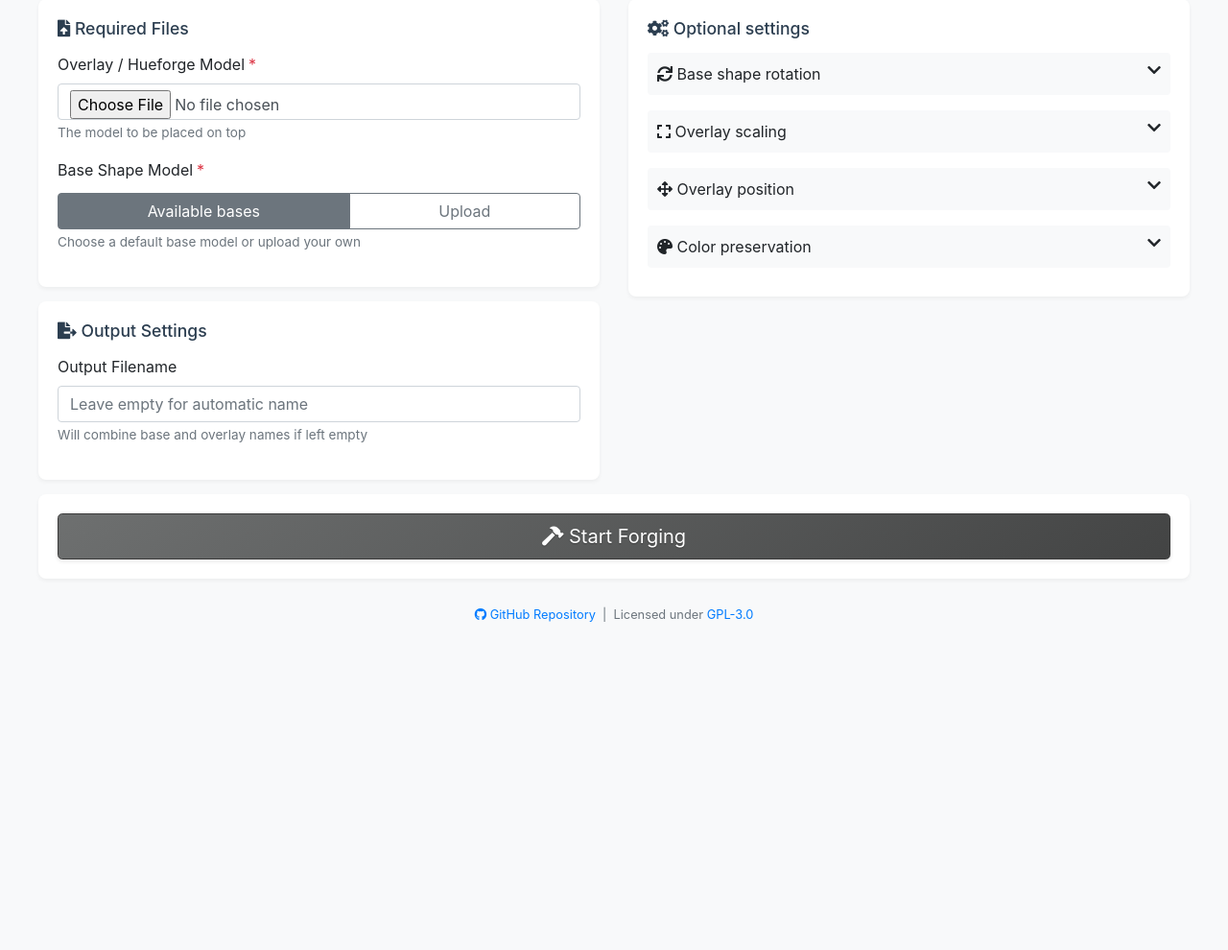
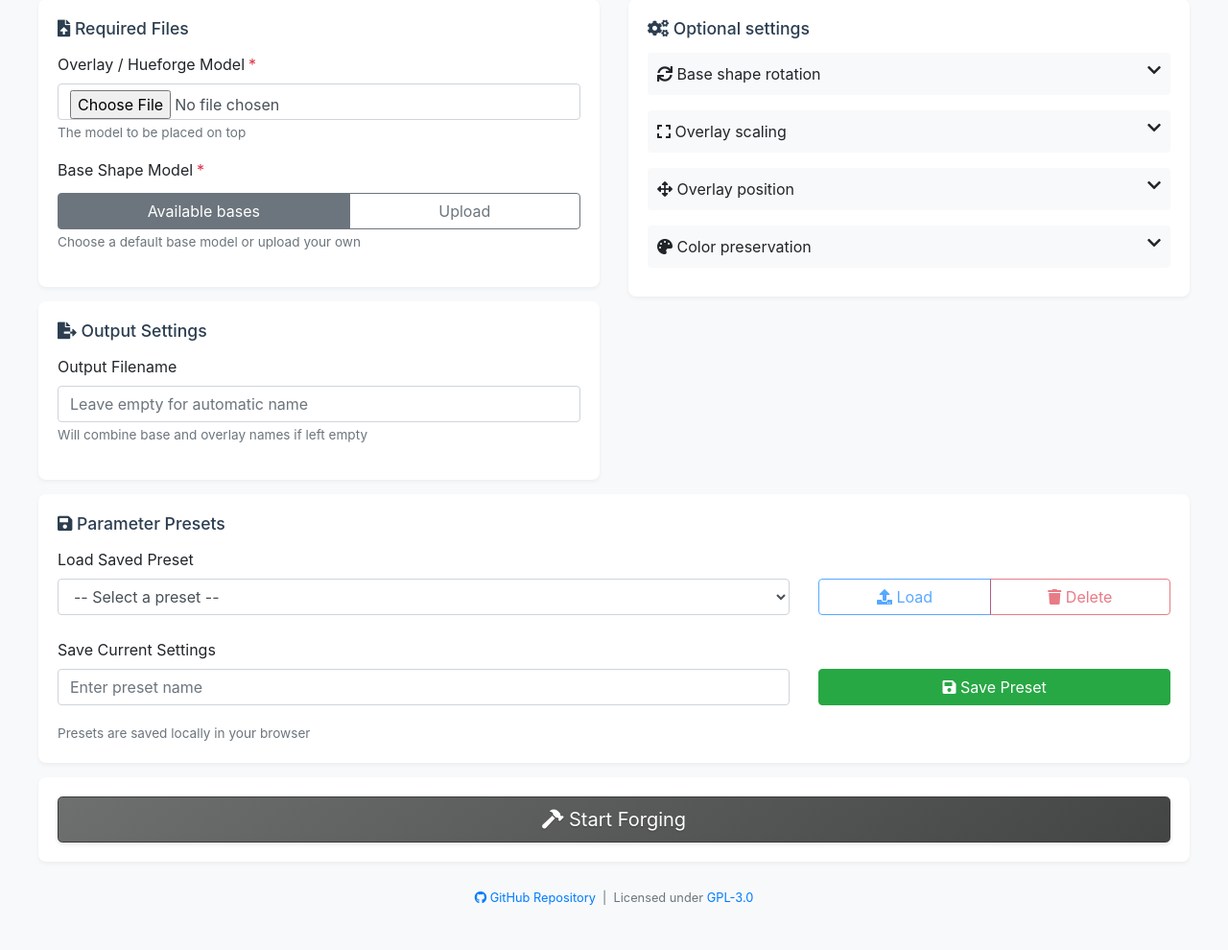
Before and after one commit to S1N4X/SmithForge-WebUI, a FastAPI app: template web/templates/index.html in a window 1280 px wide. Shown: the part 231-1221 px from the top of the page at 96% size. Before the commit the page ends 879 px from the top, so only its background shows below. Run offline with FastAPI, Linux system fonts and the light colour scheme; the template is opened without the code that fills it, so the values that code supplies are empty; some libraries are stand-ins or nearby versions.

Commit message:
Add parameter presets feature for saving and loading settings
This feature allows users to save their frequently-used parameter
combinations and quickly reload them for future use.

Changes:
- Add parameter presets UI section in index.html with save/load/delete controls
- Create presets.js for localStorage-based preset management
- Add comprehensive preset documentation to README.md
- Document presets architecture and storage format in CLAUDE.md

Features:
- Save current form parameters with custom names
- Load saved presets from dropdown selection
- Delete unwanted presets
- All data stored locally in browser localStorage
- Presets include: rotation, scaling, shifts, colors, base selection

Generated with [Claude Code](https://claude.com/claude-code)

```diff
--- /dev/null
+++ b/web/static/presets.js
@@ -0,0 +1,269 @@
+/**
+ * SmithForge Parameter Presets
+ * Manages saving, loading, and deleting user parameter presets using localStorage
+ */
+
+const PRESETS_STORAGE_KEY = 'smithforge_presets';
+
+/**
+ * Get all presets from localStorage
+ * @returns {Object} Object containing all saved presets
+ */
+function getAllPresets() {
+    const presetsJson = localStorage.getItem(PRESETS_STORAGE_KEY);
+    return presetsJson ? JSON.parse(presetsJson) : {};
+}
+
+/**
+ * Save all presets to localStorage
+ * @param {Object} presets - Object containing all presets
+ */
+function saveAllPresets(presets) {
+    localStorage.setItem(PRESETS_STORAGE_KEY, JSON.stringify(presets));
+}
+
+/**
+ * Get current form parameters
+ * @returns {Object} Object containing all current form values
+ */
+function getCurrentParameters() {
+    const params = {
+        rotate_base: document.getElementById('rotate_base').value,
+        force_scale: document.getElementById('force_scale').value,
+        scaledown: document.getElementById('scaledown').checked,
+        xshift: document.getElementById('xshift').value,
+        yshift: document.getElementById('yshift').value,
+        zshift: document.getElementById('zshift').value,
+        preserve_colors: document.getElementById('preserve_colors').checked,
+        output_name: document.getElementById('output_name').value,
+        base_template: document.querySelector('input[name="base_template"]:checked').value
+    };
+
+    // Include default_base selection if using default template
+    if (params.base_template === 'default') {
+        const defaultBase = document.getElementById('default_base');
+        if (defaultBase && defaultBase.value) {
+            params.default_base = defaultBase.value;
+        }
+    }
+
+    return params;
+}
+
+/**
+ * Apply parameters to form fields
+ * @param {Object} params - Object containing parameter values
+ */
+function applyParameters(params) {
+    // Apply numeric and text fields
+    if (params.rotate_base !== undefined) {
+        document.getElementById('rotate_base').value = params.rotate_base;
+    }
+    if (params.force_scale !== undefined) {
+        document.getElementById('force_scale').value = params.force_scale;
+    }
+    if (params.xshift !== undefined) {
+        document.getElementById('xshift').value = params.xshift;
+    }
+    if (params.yshift !== undefined) {
+        document.getElementById('yshift').value = params.yshift;
+    }
+    if (params.zshift !== undefined) {
+        document.getElementById('zshift').value = params.zshift;
+    }
+    if (params.output_name !== undefined) {
+        document.getElementById('output_name').value = params.output_name;
+    }
+
+    // Apply checkbox fields
+    if (params.scaledown !== undefined) {
+        document.getElementById('scaledown').checked = params.scaledown;
+    }
+    if (params.preserve_colors !== undefined) {
+        document.getElementById('preserve_colors').checked = params.preserve_colors;
+    }
+
+    // Apply base template selection
+    if (params.base_template !== undefined) {
+        const templateRadio = document.getElementById(
+            params.base_template === 'default' ? 'base_template_default' : 'base_template_upload'
+        );
+        if (templateRadio) {
+            templateRadio.checked = true;
+            templateRadio.dispatchEvent(new Event('change'));
+        }
+    }
+
+    // Apply default base selection if available
+    if (params.default_base !== undefined && params.base_template === 'default') {
+        const defaultBaseSelect = document.getElementById('default_base');
+        if (defaultBaseSelect) {
+            defaultBaseSelect.value = params.default_base;
+        }
+    }
+}
+
+/**
+ * Populate the presets dropdown with saved presets
+ */
+function populatePresetDropdown() {
+    const presets = getAllPresets();
+    const select = document.getElementById('presetSelect');
+
+    // Clear existing options except the first one
+    select.innerHTML = '<option value="">-- Select a preset --</option>';
+
+    // Add all saved presets
+    Object.keys(presets).sort().forEach(name => {
+        const option = document.createElement('option');
+        option.value = name;
+        option.textContent = name;
+        select.appendChild(option);
+    });
+}
+
+/**
+ * Save current parameters as a preset
+ */
+function savePreset() {
+    const nameInput = document.getElementById('presetName');
+    const name = nameInput.value.trim();
+
+    if (!name) {
+        alert('Please enter a preset name');
+        return;
+    }
+
+    // Validate preset name (alphanumeric, spaces, dashes, underscores)
+    if (!/^[a-zA-Z0-9\s_-]+$/.test(name)) {
+        alert('Preset name can only contain letters, numbers, spaces, dashes, and underscores');
+        return;
+    }
+
+    const presets = getAllPresets();
+
+    // Check if preset already exists
+    if (presets[name]) {
+        if (!confirm(`Preset "${name}" already exists. Do you want to overwrite it?`)) {
+            return;
+        }
+    }
+
+    // Save the preset
+    presets[name] = getCurrentParameters();
+    saveAllPresets(presets);
+
+    // Update dropdown
+    populatePresetDropdown();
+
+    // Select the newly saved preset in dropdown
+    document.getElementById('presetSelect').value = name;
+
+    // Clear the name input
+    nameInput.value = '';
+
+    // Show success message
+    showMessage(`Preset "${name}" saved successfully!`, 'success');
+}
+
+/**
+ * Load the selected preset
+ */
+function loadPreset() {
+    const select = document.getElementById('presetSelect');
+    const name = select.value;
+
+    if (!name) {
+        alert('Please select a preset to load');
+        return;
+    }
+
+    const presets = getAllPresets();
+    const preset = presets[name];
+
+    if (!preset) {
+        alert('Preset not found');
+        return;
+    }
+
+    // Apply the preset parameters
+    applyParameters(preset);
+
+    // Show success message
+    showMessage(`Preset "${name}" loaded successfully!`, 'success');
+}
+
+/**
+ * Delete the selected preset
+ */
+function deletePreset() {
+    const select = document.getElementById('presetSelect');
+    const name = select.value;
+
+    if (!name) {
+        alert('Please select a preset to delete');
+        return;
+    }
+
+    if (!confirm(`Are you sure you want to delete preset "${name}"?`)) {
+        return;
+    }
+
+    const presets = getAllPresets();
+    delete presets[name];
+    saveAllPresets(presets);
+
+    // Update dropdown
+    populatePresetDropdown();
+
+    // Show success message
+    showMessage(`Preset "${name}" deleted successfully!`, 'warning');
+}
+
+/**
+ * Show a temporary message to the user
+ * @param {string} message - The message to display
+ * @param {string} type - Message type (success, warning, error)
+ */
+function showMessage(message, type = 'success') {
+    // Create message element
+    const messageDiv = document.createElement('div');
+    messageDiv.className = `alert alert-${type} alert-dismissible fade show position-fixed`;
+    messageDiv.style.cssText = 'top: 20px; right: 20px; z-index: 9999; min-width: 300px;';
+    messageDiv.innerHTML = `
+        ${message}
+        <button type="button" class="close" data-dismiss="alert">
+            <span>&times;</span>
+        </button>
+    `;
+
+    // Add to page
+    document.body.appendChild(messageDiv);
+
+    // Auto-remove after 3 seconds
+    setTimeout(() => {
+        messageDiv.remove();
+    }, 3000);
+}
+
+/**
+ * Initialize presets functionality when page loads
+ */
+document.addEventListener('DOMContentLoaded', function() {
+    populatePresetDropdown();
+
+    // Enable/disable buttons based on selection
+    const presetSelect = document.getElementById('presetSelect');
+    const loadBtn = document.getElementById('loadPresetBtn');
+    const deleteBtn = document.getElementById('deletePresetBtn');
+
+    presetSelect.addEventListener('change', function() {
+        const hasSelection = this.value !== '';
+        loadBtn.disabled = !hasSelection;
+        deleteBtn.disabled = !hasSelection;
+    });
+
+    // Initial state
+    loadBtn.disabled = true;
+    deleteBtn.disabled = true;
+});
--- a/web/templates/index.html
+++ b/web/templates/index.html
@@ -259,6 +259,46 @@
             </div>
 
             <div class="form-section">
+                <h3><i class="fas fa-save"></i> Parameter Presets</h3>
+                <div class="row">
+                    <div class="col-md-8">
+                        <div class="form-group">
+                            <label for="presetSelect">Load Saved Preset</label>
+                            <select id="presetSelect" class="form-control">
+                                <option value="">-- Select a preset --</option>
+                            </select>
+                        </div>
+                    </div>
+                    <div class="col-md-4">
+                        <label>&nbsp;</label>
+                        <div class="btn-group d-flex" role="group">
+                            <button type="button" id="loadPresetBtn" class="btn btn-outline-primary flex-fill" onclick="loadPreset()">
+                                <i class="fas fa-upload"></i> Load
+                            </button>
+                            <button type="button" id="deletePresetBtn" class="btn btn-outline-danger flex-fill" onclick="deletePreset()">
+                                <i class="fas fa-trash"></i> Delete
+                            </button>
+                        </div>
+                    </div>
+                </div>
+                <div class="row mt-2">
+                    <div class="col-md-8">
+                        <div class="form-group">
+                            <label for="presetName">Save Current Settings</label>
+                            <input type="text" id="presetName" class="form-control" placeholder="Enter preset name">
+                        </div>
+                    </div>
+                    <div class="col-md-4">
+                        <label>&nbsp;</label>
+                        <button type="button" id="savePresetBtn" class="btn btn-success btn-block" onclick="savePreset()">
+                            <i class="fas fa-save"></i> Save Preset
+                        </button>
+                    </div>
+                </div>
+                <small class="help-text">Presets are saved locally in your browser</small>
+            </div>
+
+            <div class="form-section">
                 <button type="submit" id="submitBtn" class="btn btn-primary btn-lg btn-block">
                     <i class="fas fa-hammer"></i> Start Forging
                 </button>
@@ -363,5 +403,6 @@
             btn.innerHTML = '<i class="fas fa-fire"></i> Forging...';
         });
     </script>
+    <script src="{{ url_for('static', path='presets.js') }}"></script>
 </body>
 </html>
```
Also changed, not shown: CLAUDE.md (+38 -0 lines), README.md.
